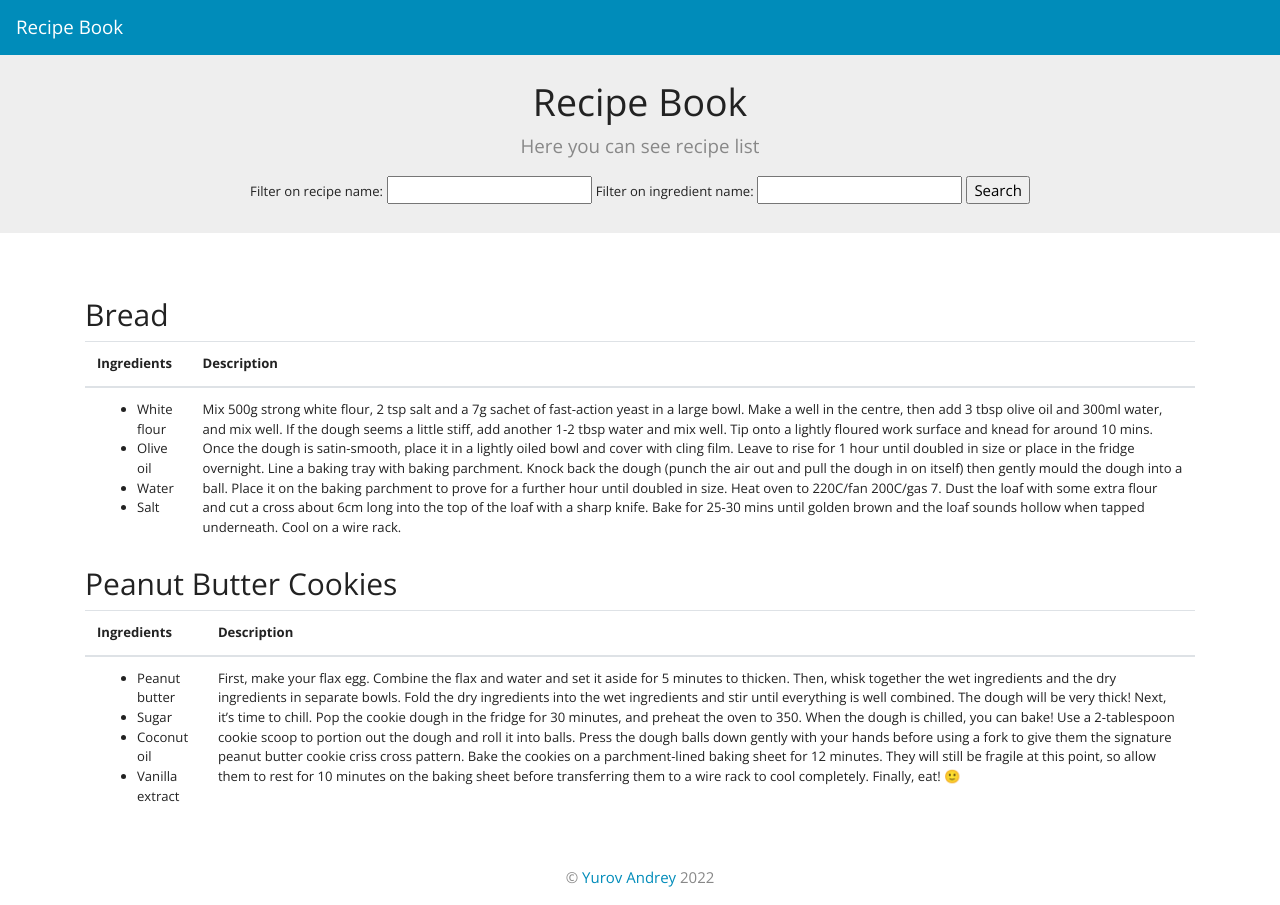
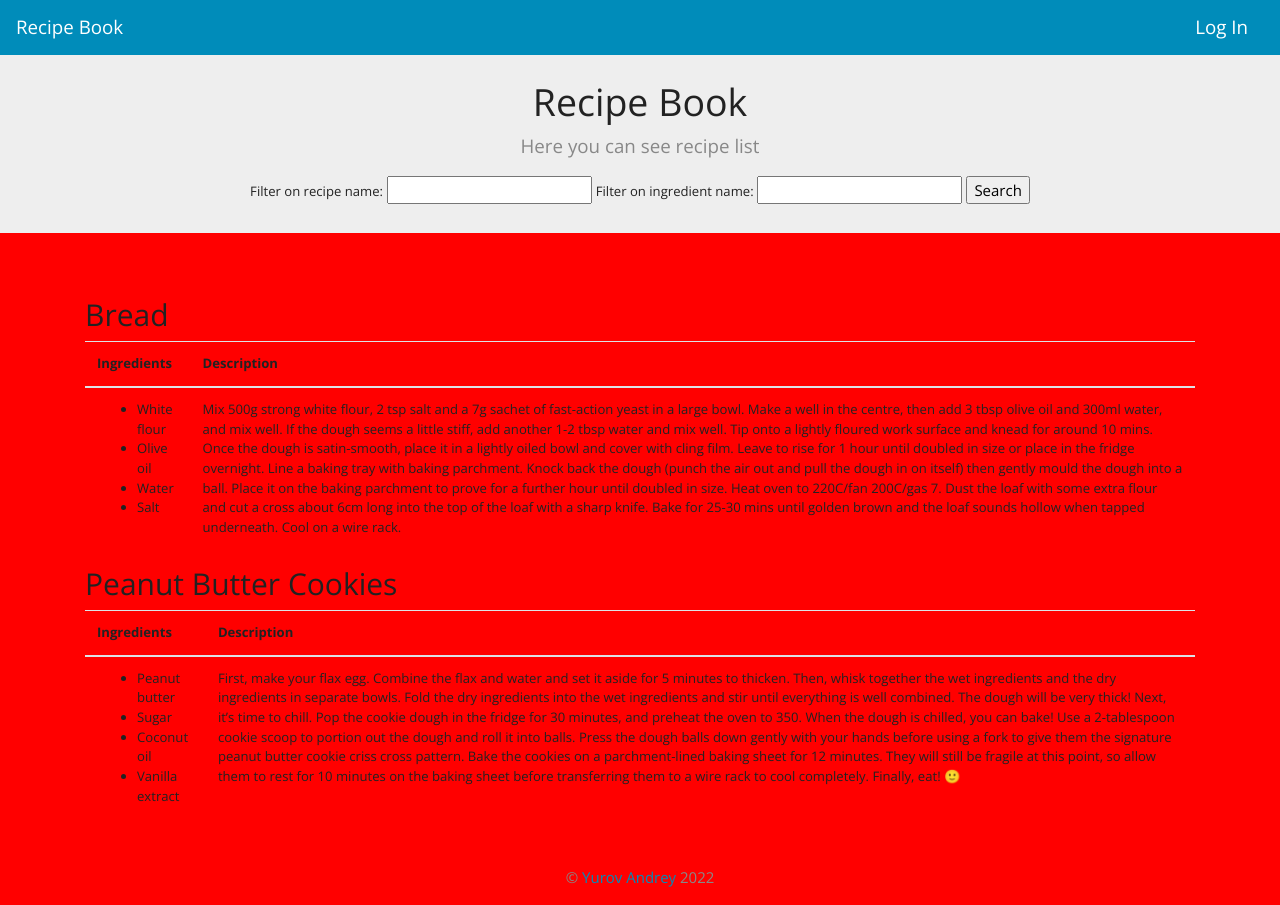
Before and after one commit to xOviwyRx/django-recipebook, a Django app: page / in a window 1280 px wide. Run offline with Django 4.2, Linux system fonts and the light colour scheme; data comes from the database, SQL or seed files in the repository; some libraries are stand-ins or nearby versions.

Commit message:
Added login/logout

```diff
--- a/bookrecipes/bookrecipes/urls.py
+++ b/bookrecipes/bookrecipes/urls.py
@@ -20,5 +20,7 @@ import main.views
 
 urlpatterns = [
     path('admin/', admin.site.urls),
-    path('', include('main.urls'))
+    path("accounts/", include("django.contrib.auth.urls")),
+    path('', include('main.urls')),
+
 ]
--- a/bookrecipes/main/static/main/css/main.css
+++ b/bookrecipes/main/static/main/css/main.css
@@ -17,3 +17,6 @@ td:hover {
 .select2-selection__rendered {
     font-weight: bold;
 }
+body{
+    background-color:red;
+}
--- a/bookrecipes/main/templates/main/index.html
+++ b/bookrecipes/main/templates/main/index.html
@@ -1,7 +1,5 @@
-{% extends 'main/base.html' %}
-
+{% extends 'base.html' %}
 {% load static %}
-
 {% block form %}
     <form class="js-form">
         <form action="" method="get">
--- a/bookrecipes/main/templates/main/base.html
+++ b/bookrecipes/templates/base.html
@@ -10,7 +10,6 @@
     <link rel="stylesheet" type="text/css" href="{% static 'main/css/library/bootstrap.min.css' %}" />
     <link rel="stylesheet" type="text/css" href="{% static 'main/css/library/select2.min.css' %}"/>
     <link rel="stylesheet" type="text/css" href="{% static 'main/css/main.css' %}"/>
-    <link rel="stylesheet" type="text/css" href="{% static 'main/css/main.select.css' %}"/>
     {% block extrastyle %}{% endblock %}
     {% block extrahead %}{% endblock %}
 </head>
@@ -18,6 +17,18 @@
 <header>
     <nav class="navbar navbar-expand-lg navbar-dark bg-primary">
         <a class="navbar-brand" href="/">Recipe Book</a>
+        {% block userinfo %}
+        {% if user.is_authenticated %}
+            <div class="ml-auto navbar-brand">{{ user.username }}
+                <a class = "navbar-brand pl-4" href="{% url 'logout' %}">
+                    <img src="{% static '/main/images/logout-icon.png' %}" width="20px" height="20px"/>
+                </a>
+            </div>
+        {% else %}
+        <a class="ml-auto navbar-brand" href="{% url 'login' %}">Log In</a>
+        {% endif %}
+        {% endblock %}
+        </div>
     </nav>
 </header>
 
```
Also changed, not shown: bookrecipes/bookrecipes/settings.py (+9 -8 lines), bookrecipes/main/static/main/images/logout-icon.png (added), bookrecipes/static/logout-icon.png (added).
